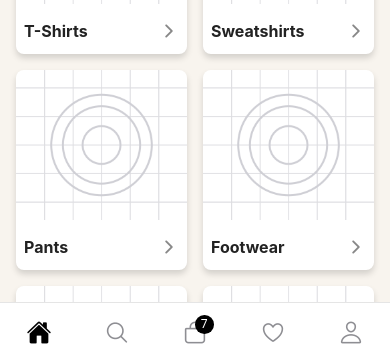
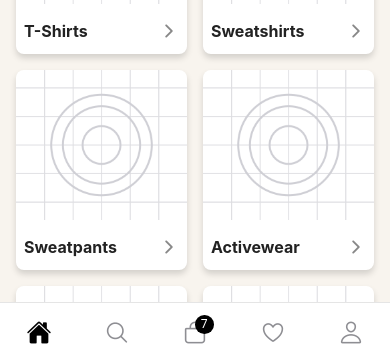
Before and after one commit to Keiven-Soto/EXTREME-FIT-CAPSTONE, a React Native app in the folder client/: screen /Main in a window 390 px wide. Shown: the part 452-798 px from the top of the page. Built offline with nearby package versions, Linux system fonts and the light colour scheme.

Commit message:
meaningful categories
each category now has its own respective feature list.

```diff
--- a/client/screens/Home.js
+++ b/client/screens/Home.js
@@ -14,7 +14,7 @@ import {
   TextInput,
 } from "react-native";
 
-// Dynamic adjusment to device screen width
+// dynamic adjustment to device screen width
 const { width } = Dimensions.get("window");
 
 export default function HomeScreen() {
@@ -30,58 +30,82 @@ export default function HomeScreen() {
   };
 
   const categories = [
-    { id: "1", name: "Men" },
-    { id: "2", name: "Women" },
-  ];
-
-  const features = [
     {
       id: "1",
-      title: "T-Shirts",
+      title: "Men",
+      features: [
+        {
+          id: "1",
+          name: "T-Shirts",
           image: require("../assets/splash-icon.png"),
         },
         {
           id: "2",
-      title: "Sweatshirts",
+          name: "Sweatshirts",
           image: require("../assets/splash-icon.png"),
         },
         {
           id: "3",
-      title: "Pants",
+          name: "Sweatpants",
           image: require("../assets/splash-icon.png"),
         },
         {
           id: "4",
-      title: "Footwear",
+          name: "Activewear",
           image: require("../assets/splash-icon.png"),
         },
         {
           id: "5",
-      title: "Equipment",
+          name: "Equipment",
           image: require("../assets/splash-icon.png"),
         },
         {
           id: "6",
-      title: "Activewear",
+          name: "Footwear",
           image: require("../assets/splash-icon.png"),
+        },
+      ],
+    },
+    {
+      id: "2",
+      title: "Women",
+      features: [
+        {
+          id: "1",
+          name: "Dresses",
+          image: require("../assets/splash-icon.png"),
+        },
+        {
+          id: "2",
+          name: "Shirts",
+          image: require("../assets/splash-icon.png"),
+        },
+        {
+          id: "3",
+          name: "Leggings",
+          image: require("../assets/splash-icon.png"),
+        },
+        {
+          id: "4",
+          name: "Footwear",
+          image: require("../assets/splash-icon.png"),
+        },
+        {
+          id: "5",
+          name: "Equipment",
+          image: require("../assets/splash-icon.png"),
+        },
+        {
+          id: "6",
+          name: "Activewear",
+          image: require("../assets/splash-icon.png"),
+        },
+      ],
     },
   ];
 
-  function FeatureCard({ title, image, onPress }) {
-    return (
-      <TouchableOpacity style={styles.card} onPress={onPress}>
-        <Image source={image} style={styles.cardImage} />
-        <View style={styles.cardContent}>
-          <Text style={styles.cardTitle}>{title}</Text>
-          <Ionicons name="chevron-forward" style={styles.cardIcon} />
-        </View>
-      </TouchableOpacity>
-    );
-  }
-
   return (
     <View style={styles.screenContainer}>
-
       {/* Logo */}
       <Image
         source={require("../assets/Extreme_fit_new_logo-10.png")}
@@ -119,7 +143,7 @@ export default function HomeScreen() {
                     isActive && styles.activeCategoryText,
                   ]}
                 >
-                  {item.name}
+                  {item.title}
                 </Text>
               </Pressable>
             );
@@ -160,7 +184,7 @@ export default function HomeScreen() {
 
       {/* Feature Grid */}
       <FlatList
-        data={features}
+        data={categories.find((c) => c.id === selected)?.features || []}
         keyExtractor={(item) => item.id}
         numColumns={2}
         columnWrapperStyle={{
@@ -169,13 +193,15 @@ export default function HomeScreen() {
         }}
         showsVerticalScrollIndicator={true}
         renderItem={({ item }) => (
-          <FeatureCard
-            title={item.title}
-            subtitle={item.subtitle}
-            image={item.image}
-            onPress={() => {}}
-          />
+          <TouchableOpacity style={styles.featureCard}>
+            <Image source={item.image} style={styles.featureImage} />
+            <View style={styles.featureContent}>
+              <Text style={styles.featureName}>{item.name}</Text>
+              <Ionicons name="chevron-forward" style={styles.featureIcon} />
+            </View>
+          </TouchableOpacity>
         )}
+        contentContainerStyle={{ paddingBottom: 40 }}
       />
     </View>
   );
@@ -188,10 +214,12 @@ const styles = StyleSheet.create({
     flex: 1,
     backgroundColor: Colors.lightBackground,
   },
+
   categoriesContainer: {
     marginBottom: 20,
     alignItems: "center",
   },
+
   category: {
     paddingVertical: 10,
     paddingHorizontal: 16,
@@ -199,25 +227,76 @@ const styles = StyleSheet.create({
     backgroundColor: Colors.lightBackground,
     marginRight: 8,
   },
+
   activeCategory: {
     backgroundColor: "#000",
   },
+
   pressedCategory: {
     opacity: 0.7,
     transform: [{ scale: 0.96 }],
   },
+
   categoryText: {
     fontSize: 16,
     color: "#333",
   },
+
   activeCategoryText: {
     color: "#fff",
     fontWeight: "600",
   },
+
+  catalogContainer: {
+    flex: 1,
+    paddingHorizontal: 16,
+  },
+
+  featureCard: {
+    width: CARD_WIDTH,
+    height: 200,
+    backgroundColor: "#fff",
+    borderRadius: 8,
+    shadowColor: "#000",
+    shadowOpacity: 0.15,
+    shadowRadius: 6,
+    shadowOffset: { width: 0, height: 4 },
+    elevation: 4,
+    marginBottom: 16,
+    overflow: "hidden",
+  },
+
+  featureImage: {
+    width: "100%",
+    height: 150,
+    resizeMode: "cover",
+  },
+
+  featureContent: {
+    width: "100%",
+    padding: 8,
+    paddingTop: 16,
+    flexDirection: "row",
+    justifyContent: "space-between",
+    alignItems: "center",
+  },
+
+  featureName: {
+    fontSize: 16,
+    fontWeight: "700",
+    color: "#222",
+  },
+
+  featureIcon: {
+    fontSize: 20,
+    color: "#888",
+  },
+
   searchContainer: {
     paddingHorizontal: 20,
     marginBottom: 20,
   },
+
   searchBar: {
     flexDirection: "row",
     alignItems: "center",
@@ -231,47 +310,14 @@ const styles = StyleSheet.create({
     shadowRadius: 8,
     elevation: 3,
   },
+
   searchIcon: {
     marginRight: 10,
   },
+
   searchInput: {
     flex: 1,
     fontSize: 16,
     color: Colors.darkText,
   },
-  card: {
-    width: CARD_WIDTH,
-    height: 200,
-    backgroundColor: "#fff",
-    borderRadius: 8,
-    shadowColor: "#000",
-    shadowOpacity: 0.15,
-    shadowRadius: 6,
-    shadowOffset: { width: 0, height: 4 },
-    elevation: 4,
-    marginBottom: 16,
-    overflow: "hidden",
-  },
-  cardImage: {
-    width: "100%",
-    height: 150,
-    resizeMode: "cover",
-  },
-  cardContent: {
-    width: "100%",
-    padding: 8,
-    paddingTop: 16,
-    flexDirection: "row",
-    justifyContent: "space-between",
-    alignItems: "center",
-  },
-  cardTitle: {
-    fontSize: 16,
-    fontWeight: "700",
-    color: "#222",
-  },
-  cardIcon: {
-    fontSize: 20,
-    color: "#888",
-  },
 });
```
Lines whose indentation alone changed are shown as unchanged.
